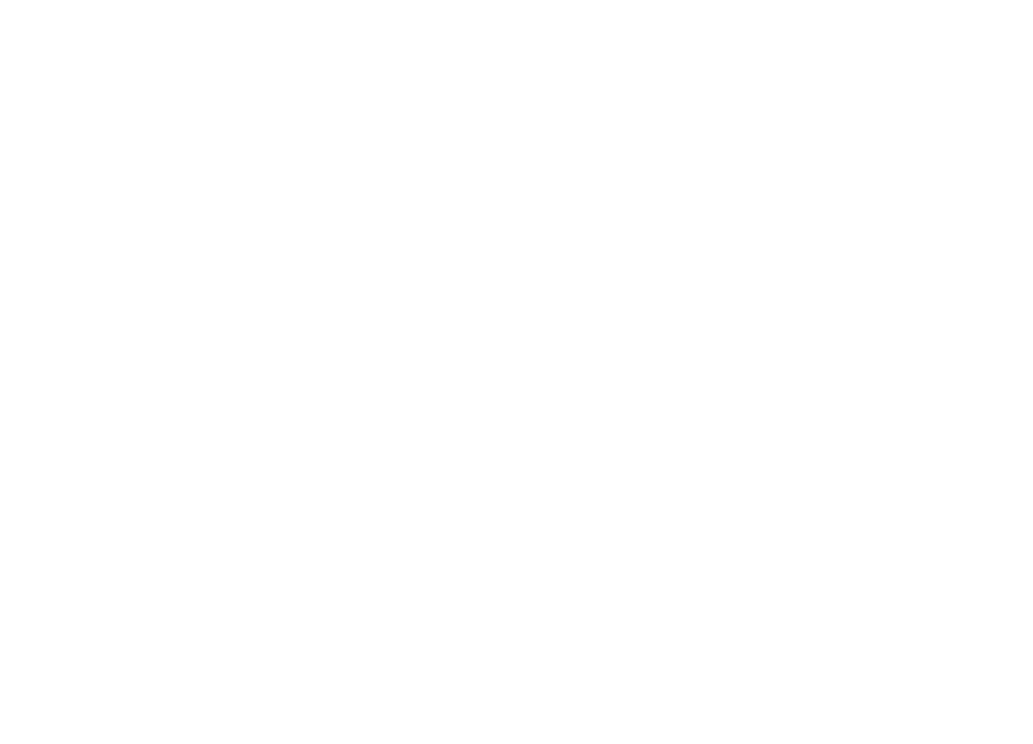
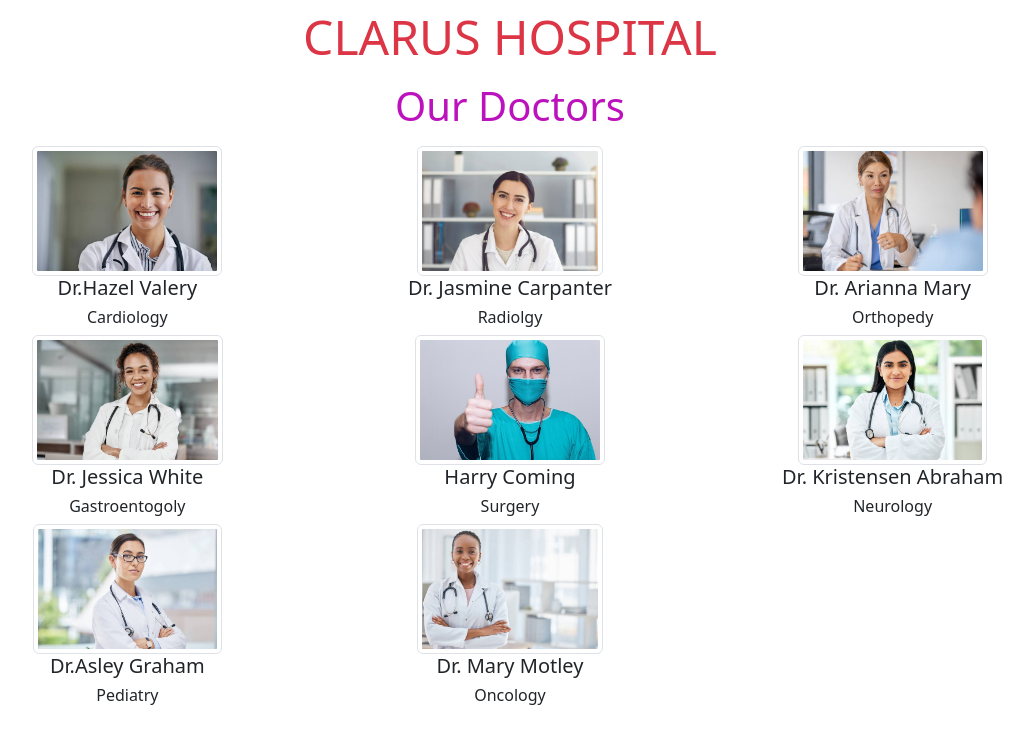
Before and after one commit to galiphasandugan/appointment_app, a React (Create React App) app: page / in a window 1280 px wide. Shown: the top 744 px of the page, without its empty margins (130-1163 px from the left). Built offline with nearby package versions, Linux system fonts and the light colour scheme.

Commit message:
show setshow

```diff
--- a/src/App.js
+++ b/src/App.js
@@ -1,11 +1,11 @@
-
 import "./App.css"
+import Home from "./pages/Home";
 
 
 function App() {
   return (
     <div className="App">
-
+      <Home/>
     </div>
   );
 }
--- /dev/null
+++ b/src/components/AddModal.jsx
@@ -0,0 +1,29 @@
+
+import Button from 'react-bootstrap/Button';
+import Modal from 'react-bootstrap/Modal';
+
+function AddModal({show, handleClose}) {
+
+  return (
+    <>
+
+
+      <Modal show={show} onHide={handleClose}>
+        <Modal.Header closeButton>
+          <Modal.Title>Modal heading</Modal.Title>
+        </Modal.Header>
+        <Modal.Body>Woohoo, you are reading this text in a modal!</Modal.Body>
+        <Modal.Footer>
+          <Button variant="secondary" onClick={handleClose}>
+            Close
+          </Button>
+          <Button variant="primary" onClick={handleClose}>
+            Save Changes
+          </Button>
+        </Modal.Footer>
+      </Modal>
+    </>
+  );
+}
+
+export default AddModal;
--- a/src/components/AppointmentList.jsx
+++ b/src/components/AppointmentList.jsx
@@ -0,0 +1,11 @@
+
+
+const AppointmentList = () => {
+  return (
+    <div>
+
+    </div>
+  )
+}
+
+export default AppointmentList
--- a/src/components/Doctor.jsx
+++ b/src/components/Doctor.jsx
@@ -0,0 +1,38 @@
+import { Container} from "react-bootstrap"
+import Row from "react-bootstrap/Row"
+import Col from "react-bootstrap/Col"
+import {doctorData} from "../helper/data"
+import AddModal from "./AddModal"
+import { useState } from "react"
+
+
+const Doctor = () => {
+    const [show, setShow] = useState(false);
+
+    const handleImgClick = () =>{
+        setShow(true)
+    }
+
+  return (
+    <div>
+      <Container className="p-2">
+        <h3 className="display-6 mb-3"style={{color: "rgb(188, 18, 189"}}>Our Doctors</h3>
+        <Row xs={6} sm={4} md={3}>
+
+        {doctorData.map(({id,name,dep,img})=>(
+        <Col>
+            <img onClick={handleImgClick} src={img} alt="" className="img-thumbnail doctor-img" />
+            <h5>{name}</h5>
+            <h6>{dep}</h6>
+        </Col>
+        ))}
+
+        </Row>
+        <AddModal show={show} handleClose={()=> setShow(false)}  />
+      </Container>
+
+    </div>
+  )
+}
+
+export default Doctor
--- a/src/pages/Home.jsx
+++ b/src/pages/Home.jsx
@@ -0,0 +1,15 @@
+import AppointmentList from "../components/AppointmentList"
+import Doctor from "../components/Doctor"
+
+
+const Home = () => {
+  return (
+    <main className="text-center mt-2">
+      <h1 className="text-danger display-5">CLARUS HOSPITAL</h1>
+      <Doctor/>
+      <AppointmentList/>
+    </main>
+  )
+}
+
+export default Home
```
